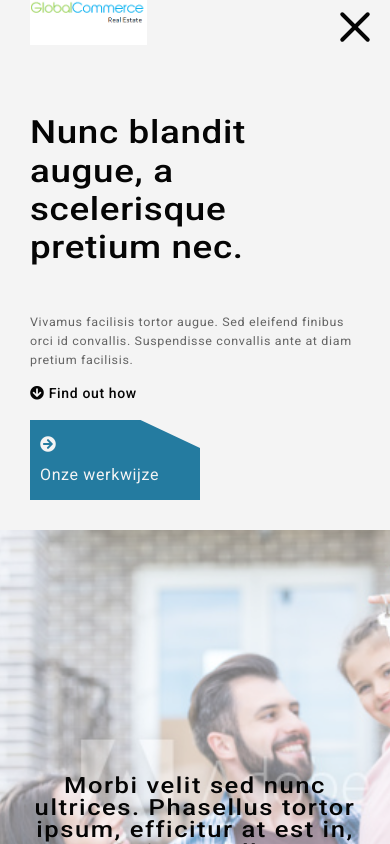
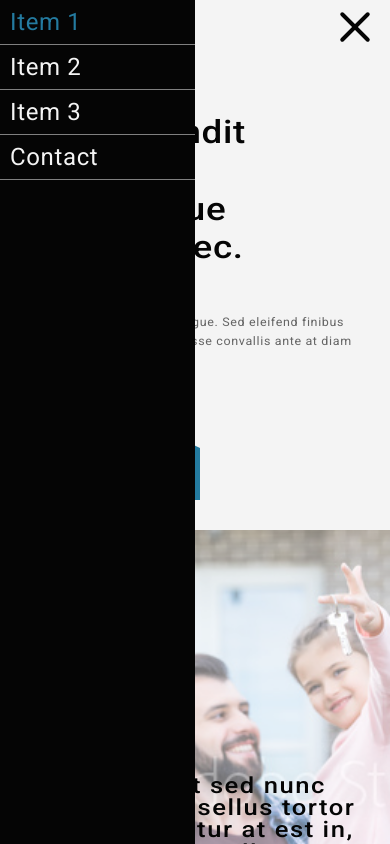
Before and after one commit to tohanian/global-commerce-landing, a website built with webpack: page src/index.html in a window 390 px wide. Both pictures are taken after a click on the button 355 px from the left and 28 px from the top of the page. Shown: the top 844 px of the page. Built offline with nearby package versions, Linux system fonts and the light colour scheme.

Commit message:
Adds hamburger menu

```diff
--- a/src/index.html
+++ b/src/index.html
@@ -38,6 +38,16 @@
           </button>
 
         </div>
+      </div>
+
+
+      <div class="hamburger-menu hidden">
+        <ul class="menu-items">
+          <a href="#item1"><li>Item 1</li></a>
+          <a href="#item2"><li>Item 2</li></a>
+          <a href="#item3"><li>Item 3</li></a>
+          <a href="#contact"><li>Contact</li></a>
+        </ul>
       </div>
 
       <div class="main-content">
--- a/src/js/index.js
+++ b/src/js/index.js
@@ -61,9 +61,12 @@ function changeHeaderBackground() {
 // Hamburger menu
 const hamburgerIcon = document.querySelector('.hamburger');
 hamburgerIcon.addEventListener('click', function(e) {
+  const hamburgerMenu = document.querySelector('.hamburger-menu');
   if (hamburgerIcon.classList.contains('is-active')) {
     hamburgerIcon.classList.remove('is-active');
+    hamburgerMenu.classList.add('hidden');
   } else {
     hamburgerIcon.classList.add('is-active');
+    hamburgerMenu.classList.remove('hidden');
   }
 });
--- a/src/styles/styles.scss
+++ b/src/styles/styles.scss
@@ -843,6 +843,10 @@ a {
     }
   }
 
+  .hamburger {
+    display: none;
+    outline: none;
+  }
   .mobile-image-overlay,
   .mobile-image {
     display: none;
@@ -906,7 +910,7 @@ a {
           background-image: url($landing_img);
           background-repeat: no-repeat;
           background-size: cover;
-          background-position: 20% 50%;
+          background-position: 34% 50%;
           height: 100vh;
           width: 100%;
           position: absolute;
@@ -1018,7 +1022,7 @@ a {
       .site-map,
       .social-media,
       .email {
-        width: 50%;
+        width: 30%;
       }
       .email {
         display: none;
@@ -1026,3 +1030,30 @@ a {
     }
   }
 }
+
+.hamburger-menu {
+  background: $black;
+  font-size: 150%;
+  height: 100vh;
+  position: fixed;
+  top: 0;
+  z-index: 50;
+  width: 50%;
+  .menu-items {
+    a {
+      li {
+        padding: 10px;
+        border-bottom: 1px solid grey;
+        color: $white;
+      }
+      &:hover {
+        li {
+          color: $mint;
+        }
+      }
+    }
+  }
+  &.hidden {
+    display: none;
+  }
+}
```
